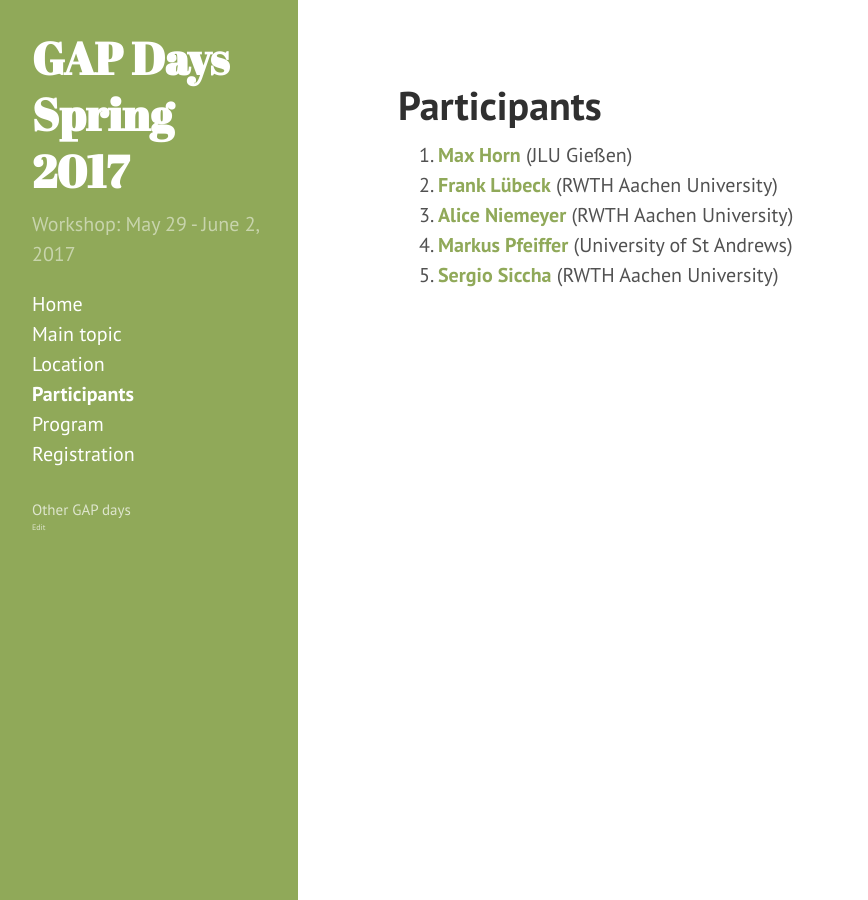
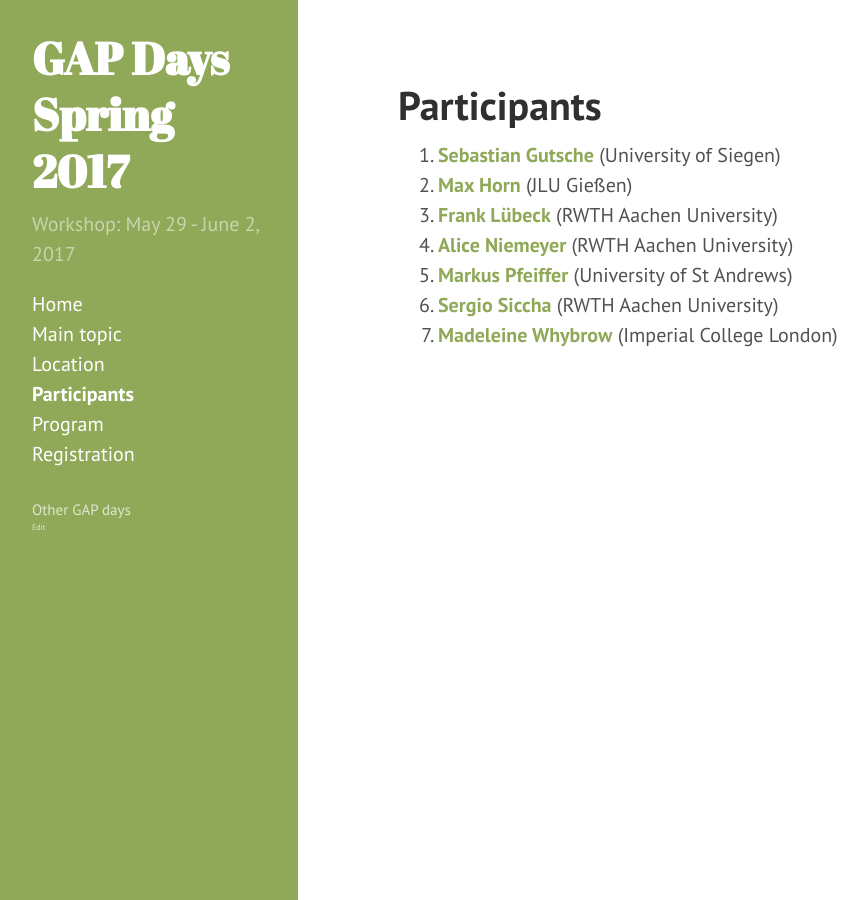
Before and after one commit to gapdays/gapdays2017-spring, a Jekyll site: the page built from participants.md, in a window 1280 px wide. Shown: the whole page, without its empty margins (2-870 px from the left). Built offline with Jekyll 4.4.1, drawn with Linux system fonts in a browser that asks for light colours.

Commit message:
Zwei Anmeldungen

```diff
--- a/_data/participants.yml
+++ b/_data/participants.yml
@@ -2,9 +2,9 @@
 #  url: http://homepages.vub.ac.be/~jdbeule/indexen.html
 #  affiliation: Vrije Universiteit Brussel
 
-#- name: Sebastian Gutsche
-#  url: https://wwwb.math.rwth-aachen.de/~gutsche/
-#  affiliation: University of Siegen
+- name: Sebastian Gutsche
+  url: https://wwwb.math.rwth-aachen.de/~gutsche/
+  affiliation: University of Siegen
 
 - name: Max Horn
   url: https://www.uni-giessen.de/fbz/fb07/fachgebiete/mathematik/mathematik/ags/algebra/personen/prof/horn
@@ -29,3 +29,7 @@
 - name: Sergio Siccha
   url: https://wwwb.math.rwth-aachen.de/Mitarbeiter/siccha.php
   affiliation: RWTH Aachen University
+
+- name: Madeleine Whybrow
+  url: https://madeleinewhybrow.wordpress.com/
+  affiliation: Imperial College London
```
